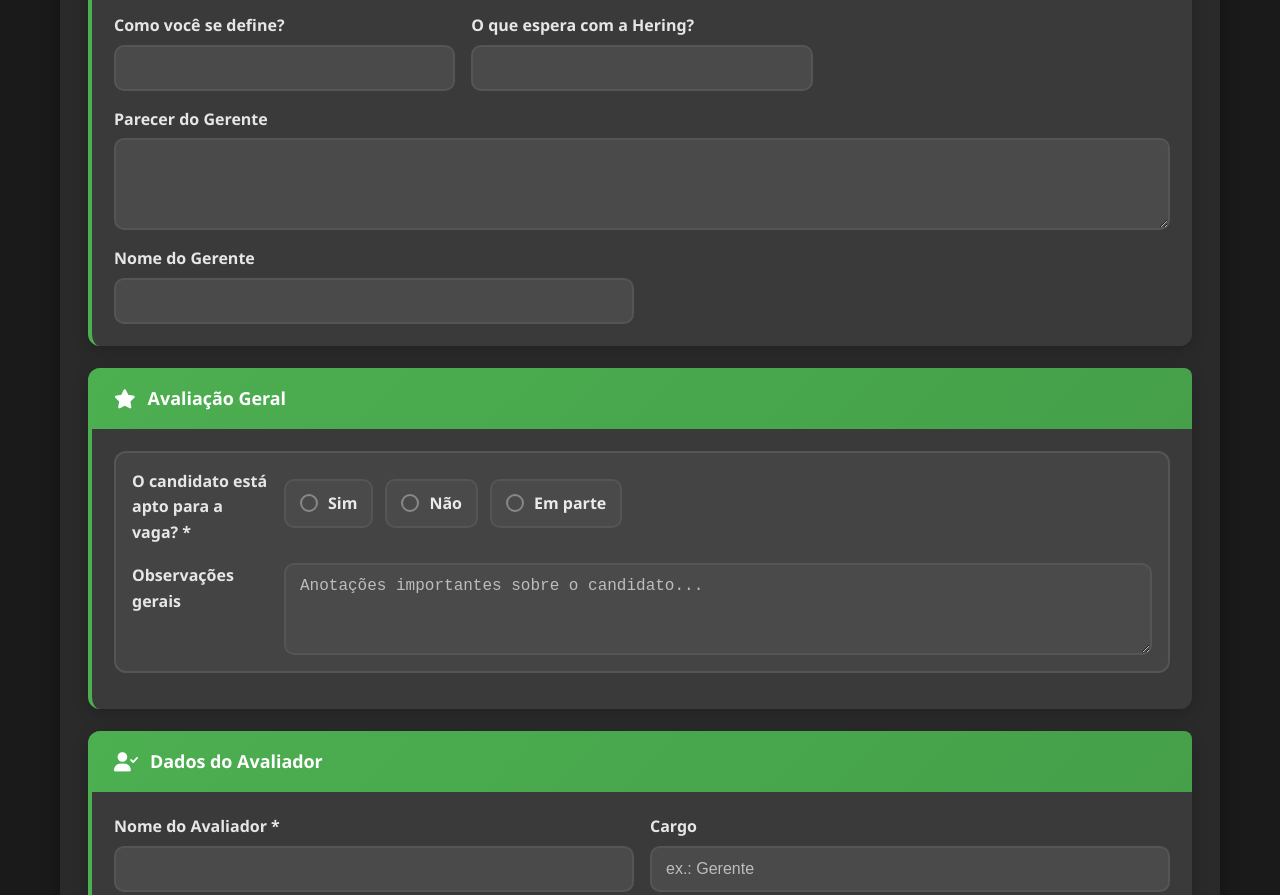
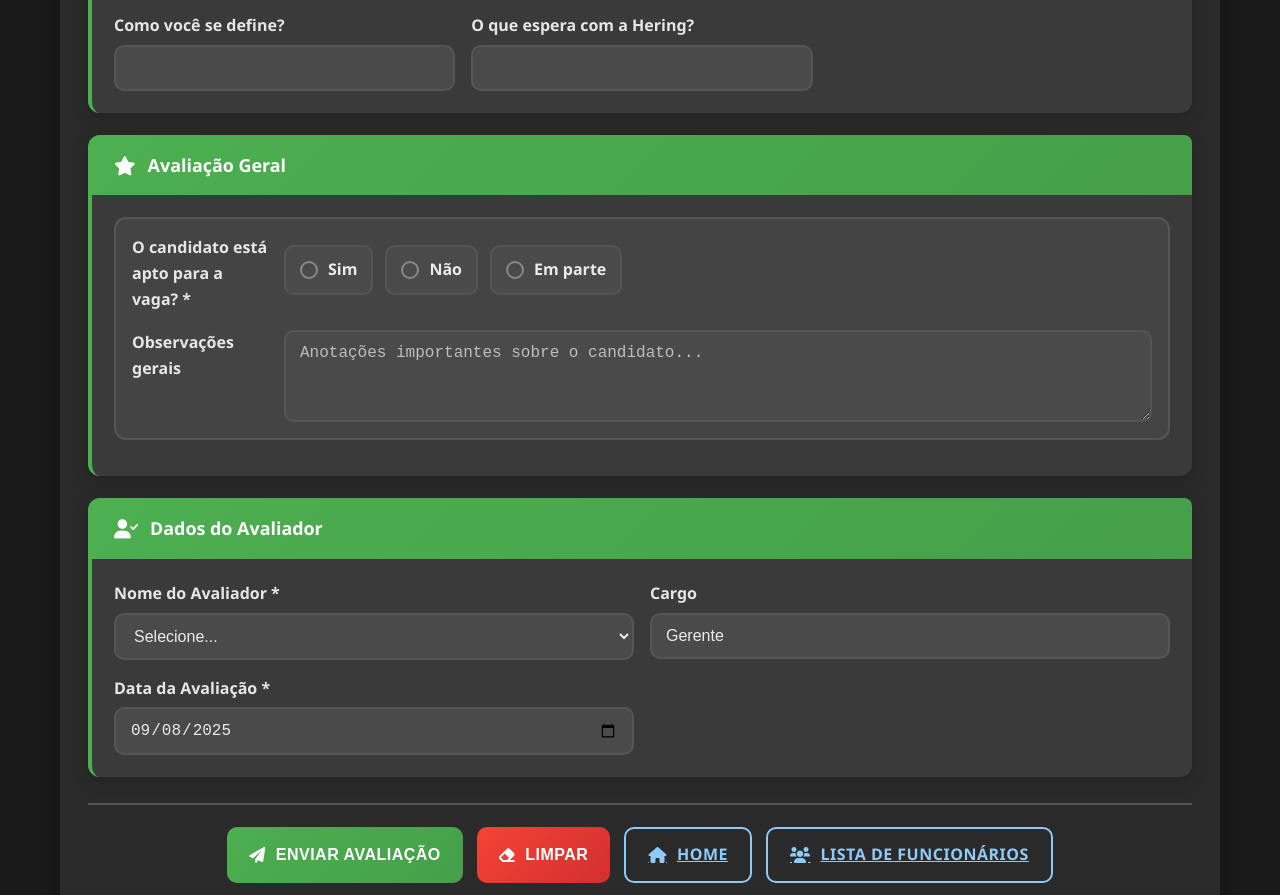
Before and after one commit to hsoperacoes/avaliacao, a plain HTML site: page avaliacao.html in a window 1280 px wide. Shown: the part 4084-4979 px from the top of the page. Drawn offline with Linux system fonts and the light colour scheme.

Commit message:
Update avaliacao.html

```diff
--- a/avaliacao.html
+++ b/avaliacao.html
@@ -467,14 +467,7 @@
                 <input id="espera_hering" name="espera_hering" type="text"/>
               </div>
 
-              <div class="col-12">
-                <label for="parecer_gerente">Parecer do Gerente</label>
-                <textarea id="parecer_gerente" name="parecer_gerente"></textarea>
-              </div>
-              <div class="col-6">
-                <label for="nome_gerente">Nome do Gerente</label>
-                <input id="nome_gerente" name="nome_gerente" type="text"/>
-              </div>
+              <!-- REMOVIDO: Parecer do Gerente + Nome do Gerente -->
             </div>
           </div>
         </section>
@@ -507,11 +500,18 @@
             <div class="form-grid">
               <div class="col-6">
                 <label for="nome_avaliador">Nome do Avaliador *</label>
-                <input id="nome_avaliador" name="nome_avaliador" type="text" required/>
+                <select id="nome_avaliador" name="nome_avaliador" required>
+                  <option value="" hidden>Selecione...</option>
+                  <option>Bruno</option>
+                  <option>Dayane</option>
+                  <option>Lucilene</option>
+                  <option>Meire</option>
+                  <option>Sônia</option>
+                </select>
               </div>
               <div class="col-6">
                 <label for="cargo_avaliador">Cargo</label>
-                <input id="cargo_avaliador" name="cargo_avaliador" type="text" placeholder="ex.: Gerente"/>
+                <input id="cargo_avaliador" name="cargo_avaliador" type="text" value="Gerente" readonly/>
               </div>
               <div class="col-6">
                 <label for="data_avaliacao">Data da Avaliação *</label>
@@ -584,7 +584,7 @@
         name: data.nome,
         position: data.funcao_prevista || 'A definir',
         startDate: new Date().toISOString().slice(0,10),
-        manager: data.nome_gerente || data.nome_avaliador || '',
+        manager: data.nome_avaliador || '',   // usa o avaliador como gerente
         email: data.email || '',
         source: 'avaliacao.html'
       };
@@ -608,7 +608,7 @@
         name: data.nome,
         position: data.funcao_prevista || 'A definir',
         startDate: new Date().toISOString().slice(0,10),
-        manager: data.nome_avaliador || data.nome_gerente || '',
+        manager: data.nome_avaliador || '',
         email: data.email || '',
         status: 'pending',
         progress: 0,
```
